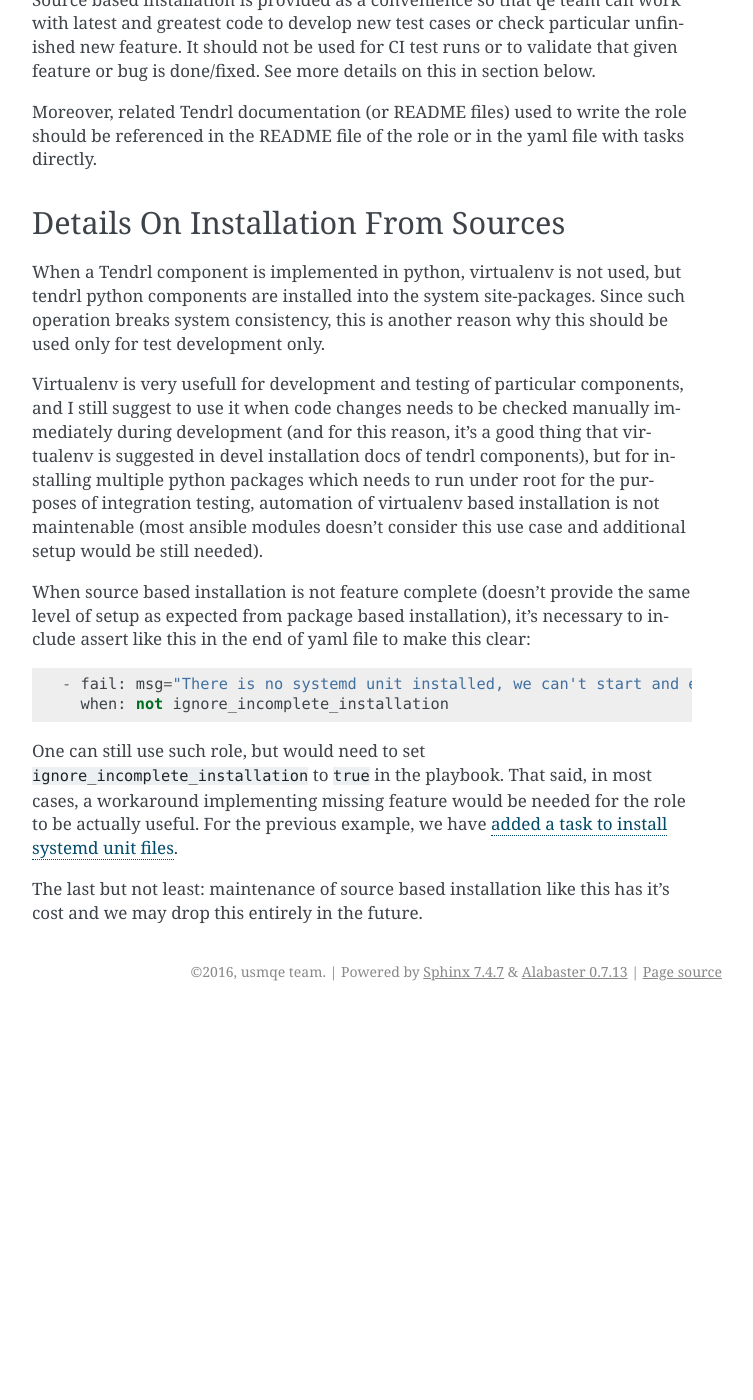
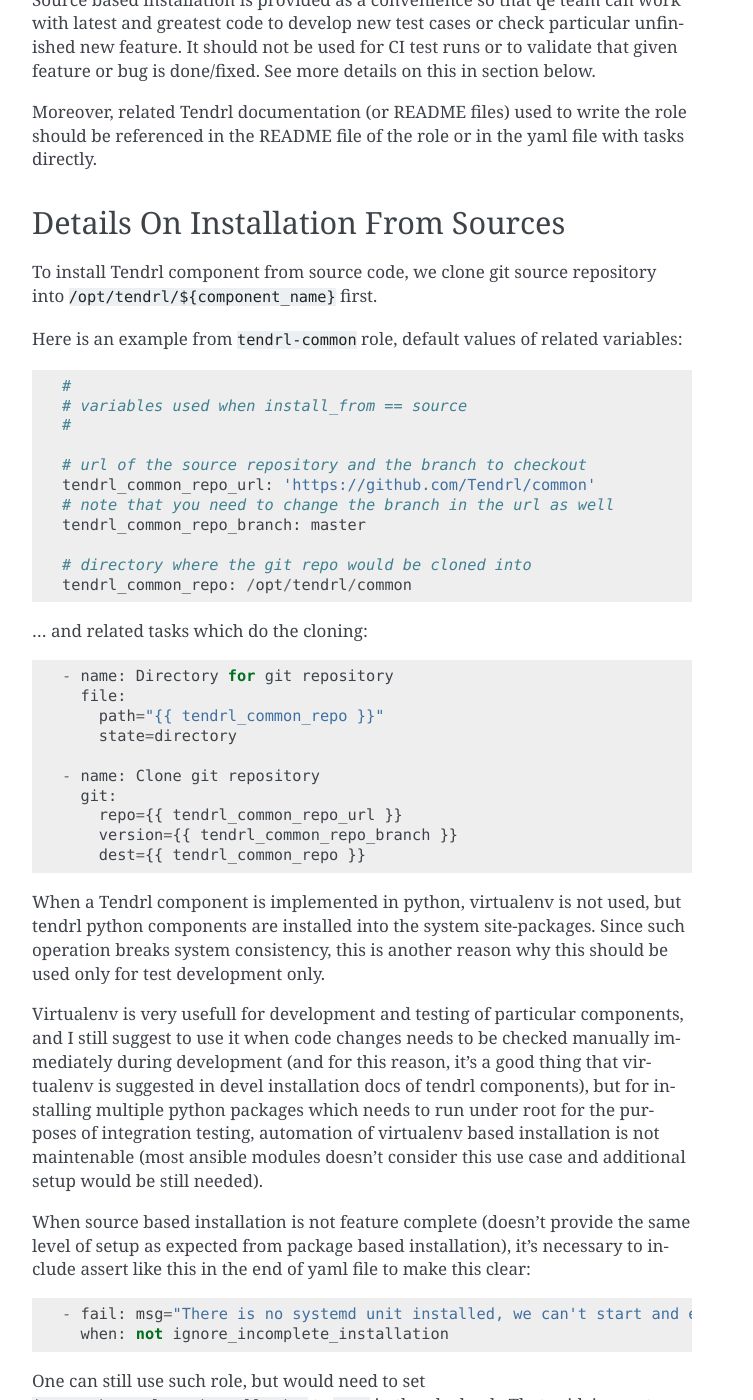
Before and after one commit to usmqe/usmqe-tests, a Sphinx documentation site: the page built from docs/test_env_setup.rst, in a window 1280 px wide and 1400 px high, scrolled down 1692 px. Shown: the whole window, without its empty margins (388-1141 px from the left). Built offline with Sphinx 7.4.7, drawn with Linux system fonts in a browser that asks for light colours; before the commit the page ends 2703 px from its top, so only the background shows below that.

Commit message:
docs: describe place where to store git repos

```diff
--- a/docs/test_env_setup.rst
+++ b/docs/test_env_setup.rst
@@ -91,6 +91,37 @@
 Details On Installation From Sources
 ====================================
 
+To install Tendrl component from source code, we clone git source repository
+into ``/opt/tendrl/${component_name}`` first.
+
+Here is an example from ``tendrl-common`` role, default values of related
+variables::
+
+    #
+    # variables used when install_from == source
+    #
+
+    # url of the source repository and the branch to checkout
+    tendrl_common_repo_url: 'https://github.com/Tendrl/common'
+    # note that you need to change the branch in the url as well
+    tendrl_common_repo_branch: master
+
+    # directory where the git repo would be cloned into
+    tendrl_common_repo: /opt/tendrl/common
+
+... and related tasks which do the cloning::
+
+    - name: Directory for git repository
+      file:
+        path="{{ tendrl_common_repo }}"
+        state=directory
+
+    - name: Clone git repository
+      git:
+        repo={{ tendrl_common_repo_url }}
+        version={{ tendrl_common_repo_branch }}
+        dest={{ tendrl_common_repo }}
+
 When a Tendrl component is implemented in python, virtualenv is not used, but
 tendrl python components are installed into the system site-packages. Since
 such operation breaks system consistency, this is another reason why this
```
